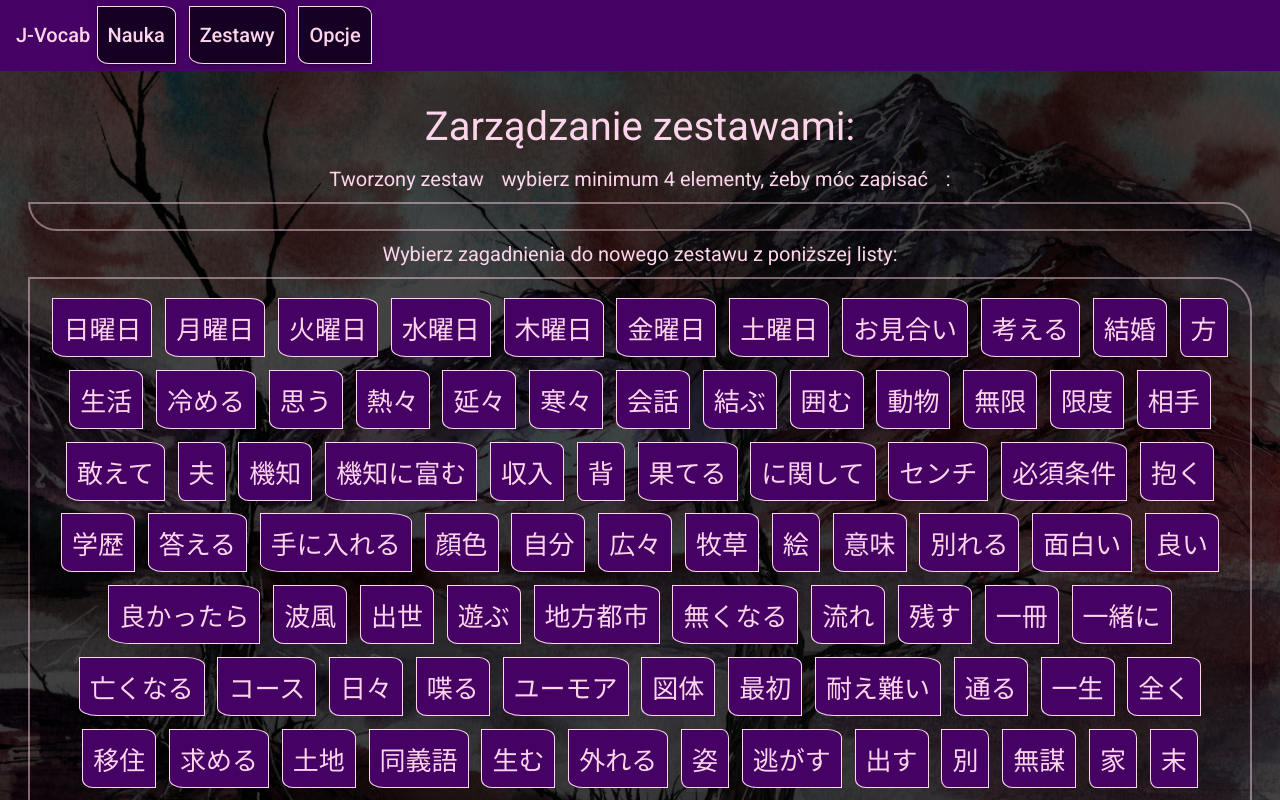
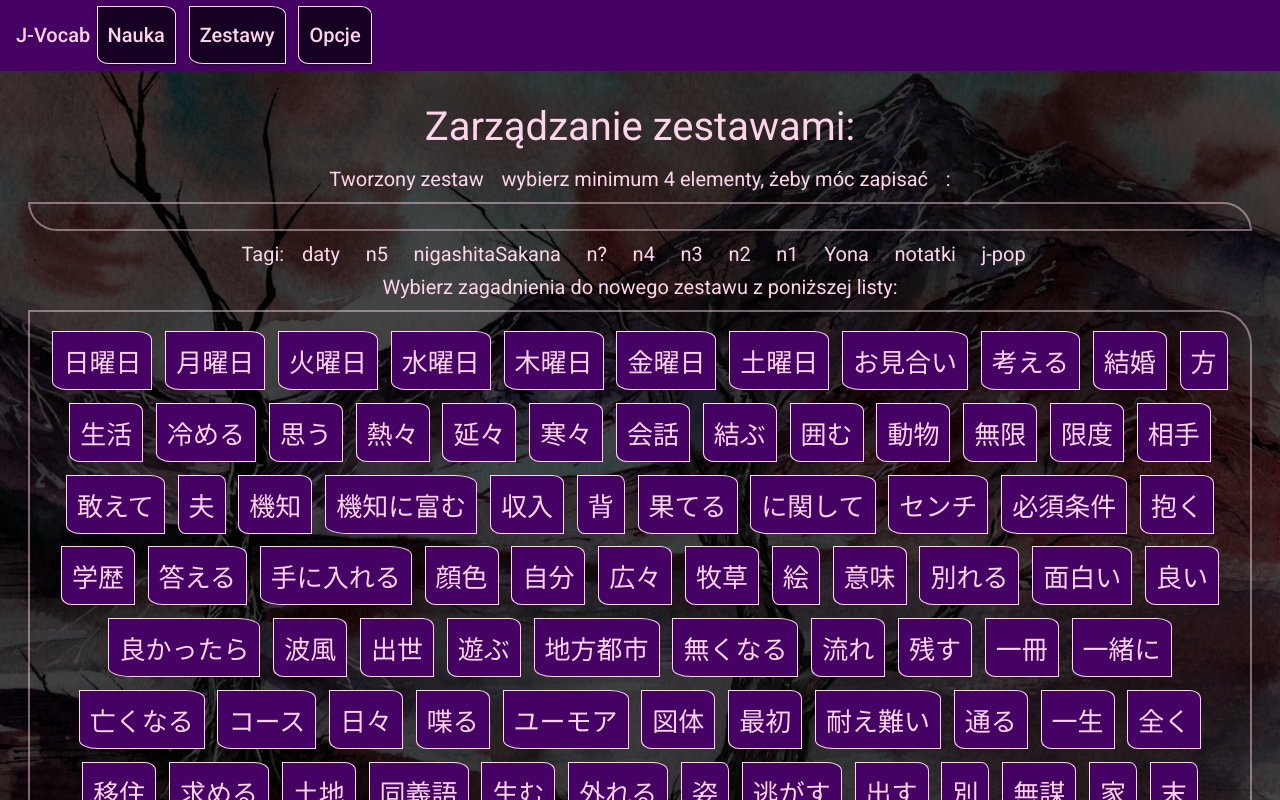
Before and after one commit to bjeziorek/j-vocab_project, an Angular app in the folder J-Vocab/: page /sets in a window 1280 px wide. Shown: the top 800 px of the page. Built offline with nearby package versions, Linux system fonts and the light colour scheme.

Commit message:
tag serach - raw unique list

```diff
--- a/J-Vocab/src/app/data-base.ts
+++ b/J-Vocab/src/app/data-base.ts
@@ -1441,16 +1441,82 @@ export class DataBase {
             meaningPL: 'marzenie',
             tags: ['j-pop', 'n4']
         },
+        {
+            character: '挑戦',
+            sylabs: ['chou','sen'],
+            meaningPL: 'wyzwanie',
+            tags: ['j-pop', 'n1']
+        },
+        {
+            character: '携帯',
+            sylabs: ['kei','tai'],
+            meaningPL: 'wyzwanie',
+            tags: ['j-pop', 'n1']
+        },
+        {
+            character: '形態',
+            sylabs: ['kei','tai'],
+            meaningPL: 'forma, kształt',
+            tags: ['j-pop', 'n1']
+        },
+        {
+            character: '質問',
+            sylabs: ['shitsu','mon'],
+            meaningPL: 'pytanie',
+            tags: ['j-pop', 'n5']
+        },
+        {
+            character: '教科書',
+            sylabs: ['kyou','ka','sho'],
+            meaningPL: 'podręcznik',
+            tags: ['j-pop', 'n3']
+        },
+        {
+            character: '上司',
+            sylabs: ['jou','shi'],
+            meaningPL: 'szef',
+            tags: ['j-pop', 'n1']
+        },
+        {
+            character: '文法',
+            sylabs: ['bun','pou'],
+            meaningPL: 'gramatyka',
+            tags: ['j-pop', 'n4']
+        },
+        {
+            character: '覚える',
+            sylabs: ['obo','e','ru'],
+            meaningPL: 'zapamiętać',
+            tags: ['j-pop', 'n5']
+        },
+        {
+            character: '発問する',
+            sylabs: ['hatsu','mon','su','ru'],
+            meaningPL: 'wymówić',
+            tags: ['j-pop', 'n?']
+        },
+        {
+            character: '固体',
+            sylabs: ['ko','tai'],
+            meaningPL: 'stały, solidny, twardy',
+            tags: ['j-pop', 'n1']
+        },
+        {
+            character: '固体',
+            sylabs: ['ko','tai'],
+            meaningPL: 'stały, solidny, twardy',
+            tags: []
+        }//,
 
 
 
         ///zdania
-        {
+      /*  {
             character: 'その猫の一方は黒で、もう一方は茶だ。',
             sylabs: ['so', 'no', 'neko', 'no', 'ix', 'pou', 'ha', 'kuro', 'de',',', 'mo', 'u', 'ix', 'pou', 'ha', 'cha', 'da', '.'],
             meaningPL: 'Ten kot jest czarny, ale ten drugi jest brązowy.',
             tags: ['jisho']
-        },
+        },*/
     ];//*/
     getResources() {
         return this.resources;
--- a/J-Vocab/src/app/manage-sets/manage-sets.component.html
+++ b/J-Vocab/src/app/manage-sets/manage-sets.component.html
@@ -7,6 +7,9 @@
             <button *ngIf="not0Elements>3" (click)="saveClick($event)">Zapisz</button>{{saveState}}
         </p>
         <div class="box border" id="resourceBox"></div>
+        <p>Tagi:
+            <span *ngFor="let tag of tags">{{tag}}</span>
+        </p>
         <p>Wybierz zagadnienia do nowego zestawu z poniższej listy:</p>
         <div class="box border" id="setBox">
             <button *ngFor="let block of rawData" id="{{toStr(block)}}" (click)="switchClick($event)">{{block.character}}</button>
--- a/J-Vocab/src/app/manage-sets/manage-sets.component.ts
+++ b/J-Vocab/src/app/manage-sets/manage-sets.component.ts
@@ -1,3 +1,4 @@
+import { Tags } from './tags';
 import { Data } from './../raw-data.model';
 import { SaveHelper } from './../save-helper';
 import { Component, EventEmitter, OnInit, SystemJsNgModuleLoader } from '@angular/core';
@@ -11,6 +12,8 @@ import { ThemesService } from '../themes.service';
   styleUrls: ['./manage-sets.component.scss']
 })
 export class ManageSetsComponent implements OnInit {
+
+  tags=new Tags().listTags();
 
   theme = 'amethystTheme';
   saveState = '';
--- /dev/null
+++ b/J-Vocab/src/app/manage-sets/tags.ts
@@ -0,0 +1,27 @@
+import { DataBase } from './../data-base';
+export class Tags {
+
+    listTags(): string[] {
+        function existsOnTagListAlready(tag,tagList){
+            for(let t of tagList){ console.log(tag, t);
+                if(t===tag){
+                   return true;
+                }
+            }
+            return false;
+        }
+        let tagList: string[];
+        tagList=[];
+        const db = new DataBase();
+        for (let el of db.resources) {
+            for (let tag of el.tags) {
+                if (!existsOnTagListAlready(tag,tagList)) {
+                    tagList.push(tag);
+                }
+            }
+        }
+        console.log(tagList);
+        return tagList;
+    }
+
+}
```
